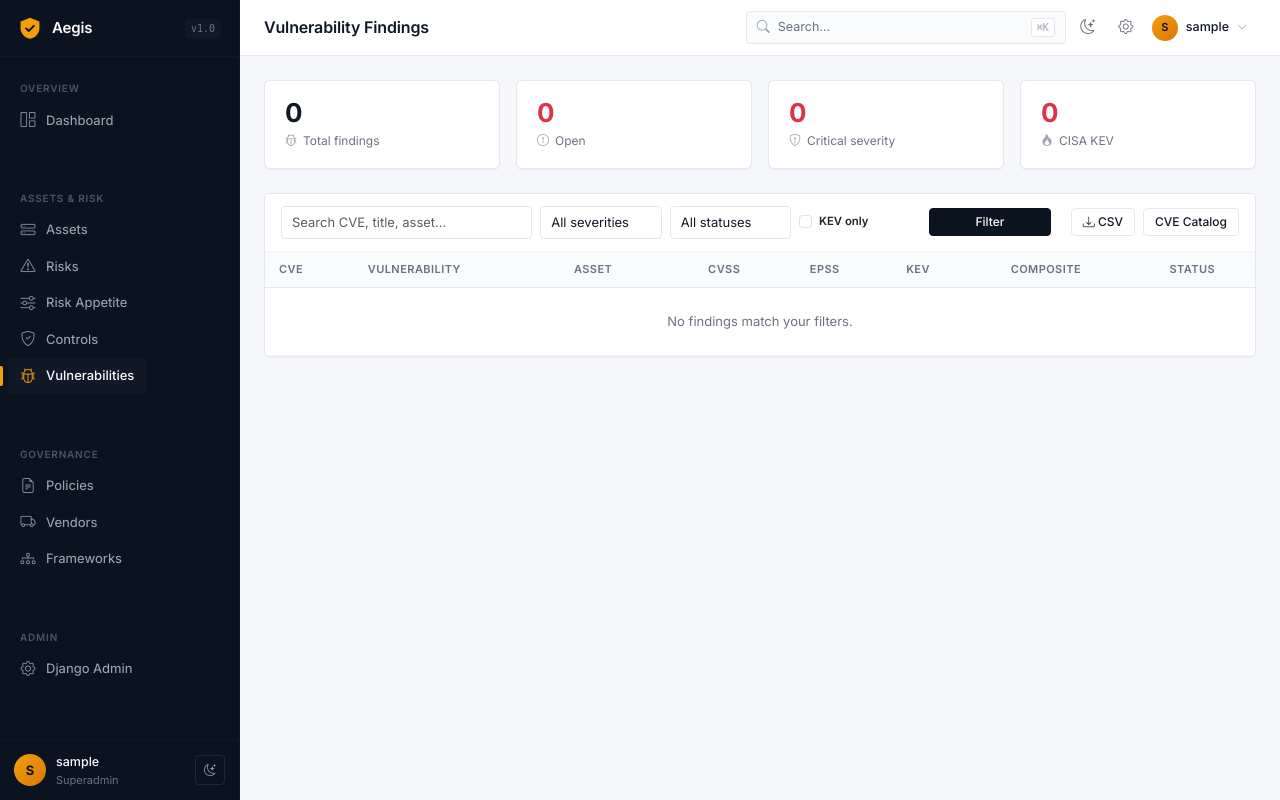
After one commit to SujalAdhikari-Hacker/GRC-Nexus, a Django app: page /vulnerabilities/ in a window 1280 px wide. The commit adds this page. Run offline with Django 4.2, Linux system fonts and the light colour scheme; the visitor is signed in with stand-in values (Sample User, id 1); data that the repository does not hold is empty; some libraries are stand-ins or nearby versions.

Commit message:
Add vulnerability management UI: findings list, detail, CVE catalog

```diff
--- a/app/config/urls.py
+++ b/app/config/urls.py
@@ -19,6 +19,7 @@ urlpatterns = [
     path('policies/', include('policies.urls')),
     path('vendors/', include('vendors.urls')),
     path('frameworks/', include('frameworks.urls')),
+    path('vulnerabilities/', include('vulnerabilities.urls')),
 ]
 
 # Serve static files in dev — Django's built-in runserver handler
--- a/app/templates/base.html
+++ b/app/templates/base.html
@@ -7,6 +7,7 @@
     <title>{% block title %}Dashboard{% endblock %} · Aegis</title>
     <link rel="icon" type="image/svg+xml" href="{% static 'img/favicon.svg' %}">
     <script>
+        // No-flash theme init — runs before CSS
         (function(){
             try {
                 var t = localStorage.getItem('aegis-theme');
@@ -27,6 +28,7 @@
 
 <div class="app-layout">
 
+    {# ─────────── SIDEBAR ─────────── #}
     <aside class="sidebar">
         <div class="brand">
             <img src="{% static 'img/logo.svg' %}" class="brand-mark" alt="">
@@ -57,6 +59,9 @@
                 {% endif %}
                 <a href="{% url 'controls:list' %}" class="nav-link {% if 'controls' in request.resolver_match.namespace %}active{% endif %}">
                     <i class="bi bi-shield-check"></i><span>Controls</span>
+                </a>
+                                <a href="{% url 'vulnerabilities:finding_list' %}" class="nav-link {% if 'vulnerabilities' in request.resolver_match.namespace %}active{% endif %}">
+                    <i class="bi bi-bug"></i><span>Vulnerabilities</span>
                 </a>
             </div>
 
@@ -97,6 +102,7 @@
         </div>
     </aside>
 
+    {# ─────────── MAIN ─────────── #}
     <main class="main-panel">
         <header class="topbar">
             <div class="topbar-title">
@@ -164,6 +170,7 @@
     </main>
 </div>
 
+{# ─────────── COMMAND PALETTE ─────────── #}
 <div class="palette-overlay" id="commandPalette">
     <div class="palette-modal">
         <div class="palette-input-row">
@@ -196,6 +203,7 @@
 <script src="{% static 'js/theme.js' %}"></script>
 <script src="{% static 'js/command-palette.js' %}"></script>
 <script>
+    // User menu dropdown
     (function(){
         const trigger = document.getElementById('userMenuTrigger');
         const menu = document.getElementById('userMenu');
--- /dev/null
+++ b/app/templates/vulnerabilities/finding_list.html
@@ -0,0 +1,80 @@
+{% extends "base.html" %}
+{% block title %}Vulnerabilities{% endblock %}
+{% block breadcrumb %}<h5 class="mb-0">Vulnerability Findings</h5>{% endblock %}
+
+{% block content %}
+<div class="row g-3 mb-4">
+    <div class="col-md-3"><div class="stat-card"><div class="value">{{ total_count }}</div><div class="label"><i class="bi bi-bug"></i> Total findings</div></div></div>
+    <div class="col-md-3"><div class="stat-card"><div class="value text-danger">{{ open_count }}</div><div class="label"><i class="bi bi-exclamation-circle"></i> Open</div></div></div>
+    <div class="col-md-3"><div class="stat-card"><div class="value text-danger">{{ critical_count }}</div><div class="label"><i class="bi bi-shield-exclamation"></i> Critical severity</div></div></div>
+    <div class="col-md-3"><div class="stat-card"><div class="value text-danger">{{ kev_count }}</div><div class="label"><i class="bi bi-fire"></i> CISA KEV</div></div></div>
+</div>
+
+<div class="card">
+    <div class="card-header bg-white d-flex justify-content-between align-items-center">
+        <form method="get" class="row g-2 align-items-center flex-grow-1 me-3">
+            <div class="col-md-4"><input type="text" name="q" class="form-control form-control-sm" placeholder="Search CVE, title, asset..." value="{{ search_query }}"></div>
+            <div class="col-md-2">
+                <select name="severity" class="form-select form-select-sm">
+                    <option value="">All severities</option>
+                    {% for val, label in severities %}<option value="{{ val }}" {% if selected_severity == val %}selected{% endif %}>{{ label }}</option>{% endfor %}
+                </select>
+            </div>
+            <div class="col-md-2">
+                <select name="status" class="form-select form-select-sm">
+                    <option value="">All statuses</option>
+                    {% for val, label in statuses %}<option value="{{ val }}" {% if selected_status == val %}selected{% endif %}>{{ label }}</option>{% endfor %}
+                </select>
+            </div>
+            <div class="col-md-2">
+                <div class="form-check mt-1">
+                    <input class="form-check-input" type="checkbox" name="kev" value="1" id="kev" {% if kev_filter == '1' %}checked{% endif %}>
+                    <label class="form-check-label small" for="kev">KEV only</label>
+                </div>
+            </div>
+            <div class="col-md-2"><button class="btn btn-sm btn-dark w-100">Filter</button></div>
+        </form>
+        <a href="?{% for k,v in request.GET.items %}{% if k != 'export' %}{{ k }}={{ v }}&{% endif %}{% endfor %}export=csv" class="btn btn-sm btn-outline-dark text-nowrap me-2"><i class="bi bi-download"></i> CSV</a>
+        <a href="{% url 'vulnerabilities:vulnerability_list' %}" class="btn btn-sm btn-outline-dark text-nowrap">CVE Catalog</a>
+    </div>
+
+    <div class="table-responsive">
+        <table class="table mb-0 align-middle">
+            <thead class="table-light">
+                <tr>
+                    <th>CVE</th><th>Vulnerability</th><th>Asset</th>
+                    <th class="text-center">CVSS</th><th class="text-center">EPSS</th>
+                    <th class="text-center">KEV</th><th class="text-center">Composite</th>
+                    <th class="text-center">Status</th>
+                </tr>
+            </thead>
+            <tbody>
+            {% for f in findings %}
+                <tr>
+                    <td><a href="{% url 'vulnerabilities:finding_detail' f.pk %}"><code>{{ f.vulnerability.cve_id|default:"—" }}</code></a></td>
+                    <td><small>{{ f.vulnerability.title|truncatechars:60 }}</small></td>
+                    <td><a href="{% url 'assets:detail' f.asset.pk %}">{{ f.asset.name|truncatechars:35 }}</a></td>
+                    <td class="text-center">
+                        <span class="badge {% if f.vulnerability.cvss_severity == 'critical' %}bg-danger{% elif f.vulnerability.cvss_severity == 'high' %}bg-warning text-dark{% elif f.vulnerability.cvss_severity == 'medium' %}bg-info text-dark{% else %}bg-secondary{% endif %}">
+                            {{ f.vulnerability.cvss_score }}
+                        </span>
+                    </td>
+                    <td class="text-center"><small>{{ f.vulnerability.epss_score|floatformat:2|default:"—" }}</small></td>
+                    <td class="text-center">{% if f.vulnerability.kev_status %}<span class="badge bg-danger"><i class="bi bi-fire"></i> KEV</span>{% else %}—{% endif %}</td>
+                    <td class="text-center"><strong>{{ f.composite_score }}</strong></td>
+                    <td class="text-center">
+                        {% if f.status == 'open' %}<span class="badge bg-danger">Open</span>
+                        {% elif f.status == 'in_progress' %}<span class="badge bg-warning text-dark">In Progress</span>
+                        {% elif f.status == 'remediated' %}<span class="badge bg-success">Remediated</span>
+                        {% elif f.status == 'accepted' %}<span class="badge bg-info text-dark">Accepted</span>
+                        {% else %}<span class="badge bg-secondary">{{ f.get_status_display }}</span>{% endif %}
+                    </td>
+                </tr>
+            {% empty %}
+                <tr><td colspan="8" class="text-center text-muted py-4">No findings match your filters.</td></tr>
+            {% endfor %}
+            </tbody>
+        </table>
+    </div>
+</div>
+{% endblock %}
--- a/app/vulnerabilities/urls.py
+++ b/app/vulnerabilities/urls.py
@@ -1,5 +1,14 @@
 from django.urls import path
+from .views import (
+    FindingListView, FindingDetailView,
+    VulnerabilityListView, VulnerabilityDetailView,
+)
 
 app_name = 'vulnerabilities'
 
-urlpatterns = []
+urlpatterns = [
+    path('', FindingListView.as_view(), name='finding_list'),
+    path('findings/<int:pk>/', FindingDetailView.as_view(), name='finding_detail'),
+    path('cves/', VulnerabilityListView.as_view(), name='vulnerability_list'),
+    path('cves/<int:pk>/', VulnerabilityDetailView.as_view(), name='vulnerability_detail'),
+]
--- a/app/vulnerabilities/views.py
+++ b/app/vulnerabilities/views.py
@@ -1 +1,113 @@
-# Part 2 will fill this in
+from django.db.models import Q, Count
+from django.views.generic import ListView, DetailView
+
+from core.mixins import DepartmentScopedMixin, CsvExportMixin
+from .models import Vulnerability, Finding
+
+
+class FindingListView(DepartmentScopedMixin, CsvExportMixin, ListView):
+    model = Finding
+    template_name = 'vulnerabilities/finding_list.html'
+    context_object_name = 'findings'
+    paginate_by = 25
+    department_field = 'owner_dept'
+
+    csv_filename = 'findings.csv'
+    csv_fields = [
+        ('CVE', lambda f: f.vulnerability.cve_id or ''),
+        ('Title', lambda f: f.vulnerability.title),
+        ('CVSS', lambda f: float(f.vulnerability.cvss_score)),
+        ('Severity', lambda f: f.vulnerability.get_cvss_severity_display()),
+        ('EPSS', lambda f: float(f.vulnerability.epss_score) if f.vulnerability.epss_score else ''),
+        ('KEV', lambda f: 'Yes' if f.vulnerability.kev_status else 'No'),
+        ('Asset', lambda f: f.asset.name),
+        ('Department', lambda f: f.owner_dept.name),
+        ('Status', lambda f: f.get_status_display()),
+        ('Composite', lambda f: float(f.composite_score)),
+        ('Discovered', lambda f: f.discovered_date),
+        ('Port', lambda f: f.port),
+    ]
+
+    def get_queryset(self):
+        qs = super().get_queryset().select_related('vulnerability', 'asset', 'owner_dept')
+        q = self.request.GET.get('q', '').strip()
+        if q:
+            qs = qs.filter(
+                Q(vulnerability__cve_id__icontains=q) |
+                Q(vulnerability__title__icontains=q) |
+                Q(asset__name__icontains=q)
+            )
+        status = self.request.GET.get('status')
+        if status:
+            qs = qs.filter(status=status)
+        severity = self.request.GET.get('severity')
+        if severity:
+            qs = qs.filter(vulnerability__cvss_severity=severity)
+        kev = self.request.GET.get('kev')
+        if kev == '1':
+            qs = qs.filter(vulnerability__kev_status=True)
+        return qs
+
+    def get_context_data(self, **kwargs):
+        ctx = super().get_context_data(**kwargs)
+        ctx['statuses'] = Finding.STATUS_CHOICES
+        ctx['severities'] = Vulnerability.SEVERITY_CHOICES
+        ctx['search_query'] = self.request.GET.get('q', '')
+        ctx['selected_status'] = self.request.GET.get('status', '')
+        ctx['selected_severity'] = self.request.GET.get('severity', '')
+        ctx['kev_filter'] = self.request.GET.get('kev', '')
+        base = super().get_queryset()
+        user = self.request.user
+        if not user.is_superuser and user.department_id:
+            base = base.filter(owner_dept=user.department)
+        ctx['total_count'] = base.count()
+        ctx['open_count'] = base.filter(status='open').count()
+        ctx['critical_count'] = base.filter(vulnerability__cvss_severity='critical').count()
+        ctx['kev_count'] = base.filter(vulnerability__kev_status=True).count()
+        return ctx
+
+
+class FindingDetailView(DepartmentScopedMixin, DetailView):
+    model = Finding
+    template_name = 'vulnerabilities/finding_detail.html'
+    context_object_name = 'finding'
+    department_field = 'owner_dept'
+
+
+class VulnerabilityListView(ListView):
+    model = Vulnerability
+    template_name = 'vulnerabilities/vulnerability_list.html'
+    context_object_name = 'vulnerabilities'
+    paginate_by = 30
+
+    def get_queryset(self):
+        qs = super().get_queryset().annotate(finding_count=Count('findings'))
+        q = self.request.GET.get('q', '').strip()
+        if q:
+            qs = qs.filter(Q(cve_id__icontains=q) | Q(title__icontains=q) | Q(description__icontains=q))
+        severity = self.request.GET.get('severity')
+        if severity:
+            qs = qs.filter(cvss_severity=severity)
+        kev = self.request.GET.get('kev')
+        if kev == '1':
+            qs = qs.filter(kev_status=True)
+        return qs
+
+    def get_context_data(self, **kwargs):
+        ctx = super().get_context_data(**kwargs)
+        ctx['severities'] = Vulnerability.SEVERITY_CHOICES
+        ctx['search_query'] = self.request.GET.get('q', '')
+        ctx['selected_severity'] = self.request.GET.get('severity', '')
+        ctx['kev_filter'] = self.request.GET.get('kev', '')
+        return ctx
+
+
+class VulnerabilityDetailView(DetailView):
+    model = Vulnerability
+    template_name = 'vulnerabilities/vulnerability_detail.html'
+    context_object_name = 'vulnerability'
+
+    def get_context_data(self, **kwargs):
+        ctx = super().get_context_data(**kwargs)
+        ctx['findings'] = self.object.findings.select_related('asset', 'owner_dept')
+        return ctx
```
Also changed, not shown: app/templates/assets/asset_detail.html (+29 -0 lines), app/templates/vulnerabilities/finding_detail.html (added, +88 -0 lines), app/templates/vulnerabilities/vulnerability_detail.html (added, +62 -0 lines), app/templates/vulnerabilities/vulnerability_list.html (added, +51 -0 lines).
